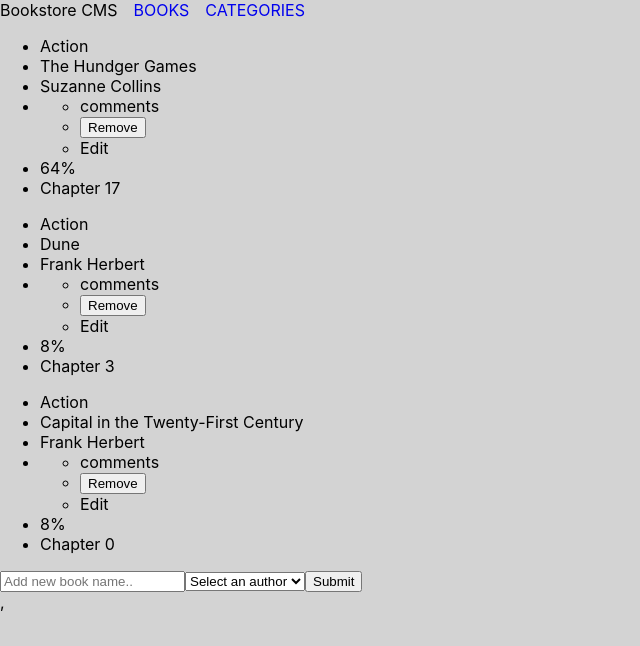
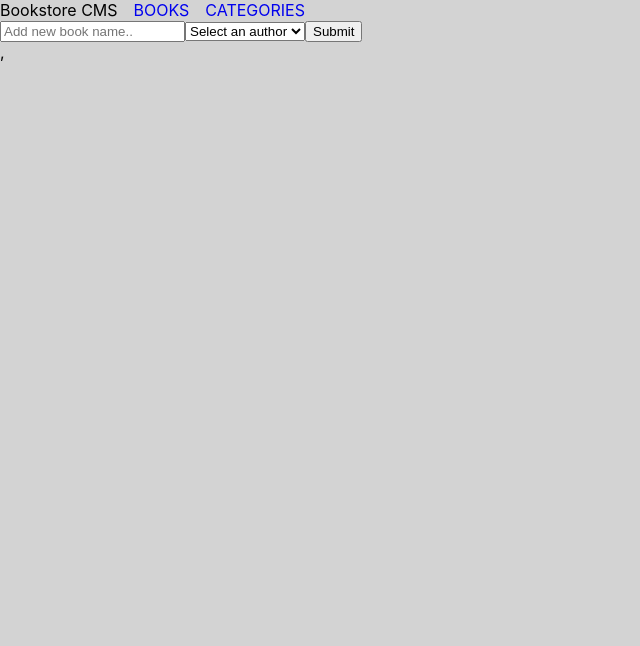
Before and after one commit to beteland123/bookstore, a React (Create React App) app: page / in a window 1280 px wide. Shown: the top 646 px of the page, without its empty margins (0-640 px from the left). Built offline with nearby package versions, Linux system fonts and the light colour scheme.

Commit message:
Display your books, received from the slice, in a reusable component

```diff
--- a/src/components/BookList.js
+++ b/src/components/BookList.js
@@ -1,46 +1,30 @@
-import PropTypes from 'prop-types';
+import { useSelector } from 'react-redux';
 import Deletebtn from './Deletebtn';
 
-function BookList({ books, deltBook }) {
+function BookList() {
+  const { bookList } = useSelector((state) => state.books);
   return (
     <div>
-      {books.map((book) => (
-        <ul key={book.id}>
-          <li key={`${book.id}-category`}>{book.catagory || ''}</li>
-          <li key={`${book.id}-bookName`}><span>{book.bookName}</span></li>
-          <li key={`${book.id}-author`}><span>{book.author}</span></li>
-          <li key={`${book.id}-actions`}>
+      {bookList.map((book) => (
+        <ul key={book.item_id}>
+          <li key={book.item_id}>{book.category || ''}</li>
+          <li key={book.item_id}><span>{book.title}</span></li>
+          <li key={book.item_id}><span>{book.author}</span></li>
+          <li key={book.item_id}>
             <ul>
               <li>comments</li>
-              <li key={`${book.id}-remove`}>
-                <Deletebtn bookId={book.id} deltBook={deltBook} />
+              <li key={book.item_id}>
+                <Deletebtn id={book.item_id} />
                 {' '}
               </li>
-              <li key={`${book.id}-edit`}>Edit</li>
+              <li key={book.item_id}>Edit</li>
             </ul>
           </li>
-          <li key={`${book.id}-progress`}><span>{book.progress}</span></li>
-          <li key={`${book.id}-currentChapter`}><span>{book.currentChapter}</span></li>
+
         </ul>
       ))}
     </div>
   );
 }
 
-BookList.propTypes = {
-  books: PropTypes.arrayOf(
-    PropTypes.shape({
-      id: PropTypes.string.isRequired,
-      bookName: PropTypes.string.isRequired,
-      author: PropTypes.string.isRequired,
-      currentChapter: PropTypes.string.isRequired,
-      progress: PropTypes.string.isRequired,
-      catagory: PropTypes.string,
-    }),
-  ).isRequired,
-  deltBook: PropTypes.func,
-};
-BookList.defaultProps = {
-  deltBook: () => {},
-};
 export default BookList;
```
